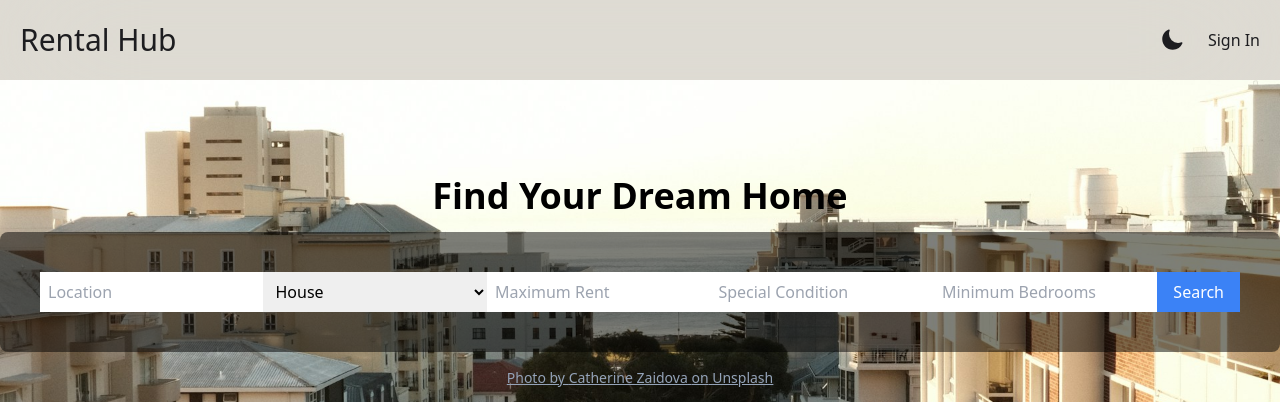
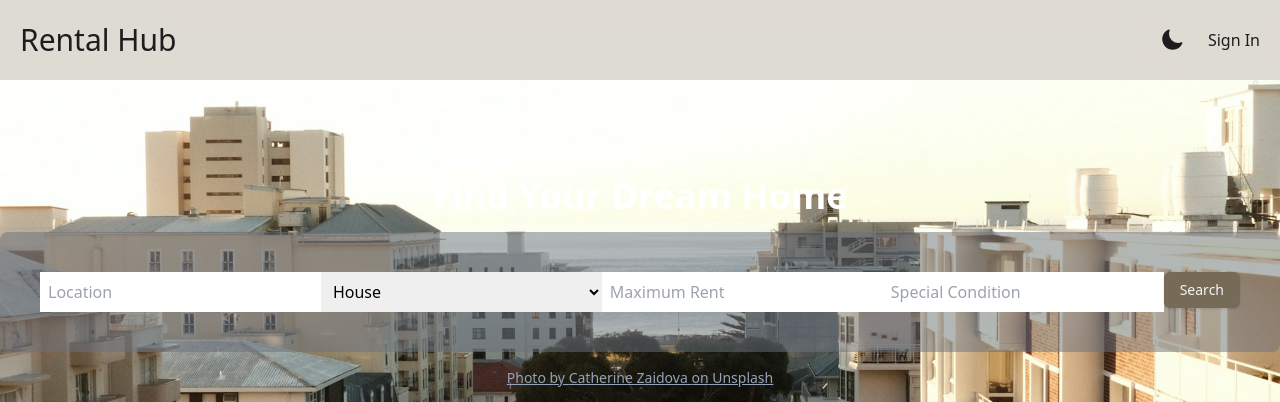
Before and after one commit to Hezekiah-Elisha/rental-hub, a Next.js app: page / in a window 1280 px wide. Shown: the top 402 px of the page. Built offline with nearby package versions, Linux system fonts and the light colour scheme; no server answers.

Commit message:
Refactor Hero component: replace standard input with custom Button component and update styling for improved aesthetics

```diff
--- a/src/components/Hero.jsx
+++ b/src/components/Hero.jsx
@@ -1,12 +1,13 @@
 import React from "react";
+import { Button } from "./ui/button";
 
 export default function Hero() {
   return (
     <div className="flex flex-col gap-4 justify-center items-center bg-[url('/cate.jpg')] bg-cover bg-center text-white text-center py-24 w-full h-full">
-      <h1 className="text-4xl font-bold text-black">Find Your Dream Home</h1>
+      <h1 className="text-4xl font-bold">Find Your Dream Home</h1>
       <form
         action=""
-        className="flex flex-col lg:flex-row gap-2 md:gap-0 justify-center container w-full backdrop:blur-lg bg-black bg-opacity-50 p-10 rounded-lg"
+        className="flex flex-col lg:flex-row gap-2 md:gap-0 justify-center container w-full backdrop:blur-lg bg-gray-500 bg-opacity-50 p-10 rounded-lg"
       >
         <input
           type="text"
@@ -34,14 +35,14 @@ export default function Hero() {
           placeholder="Special Condition"
           className="p-2 h-10 w-full focus:outline-none"
         />
-        <input
+        {/* <input
           type="text"
           placeholder="Minimum Bedrooms"
           className="p-2 h-10 w-full focus:outline-none"
-        />
-        <button type="submit" className="bg-blue-500 text-white px-4 py-2">
+        /> */}
+        <Button type="submit" className="px-4 py-2 h-full">
           Search
-        </button>
+        </Button>
       </form>
       <p className="underline text-sm text-slate-400">
         Photo by{" "}
```
Also changed, not shown: src/app/page.jsx (renamed from src/app/page.js).
